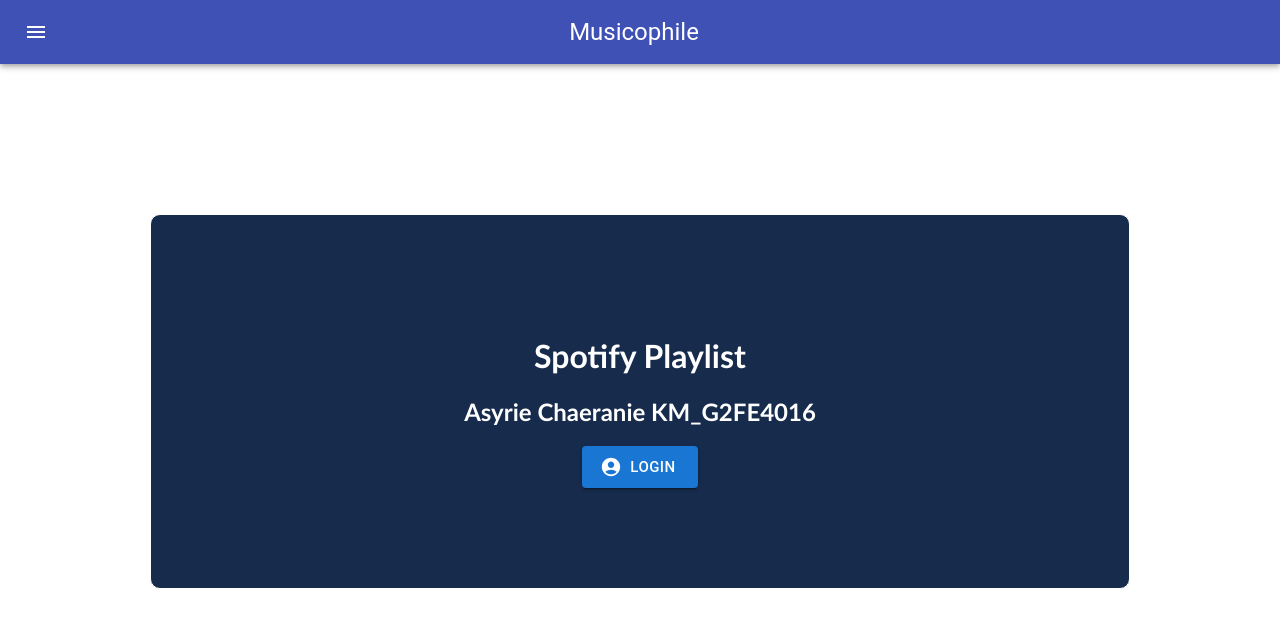
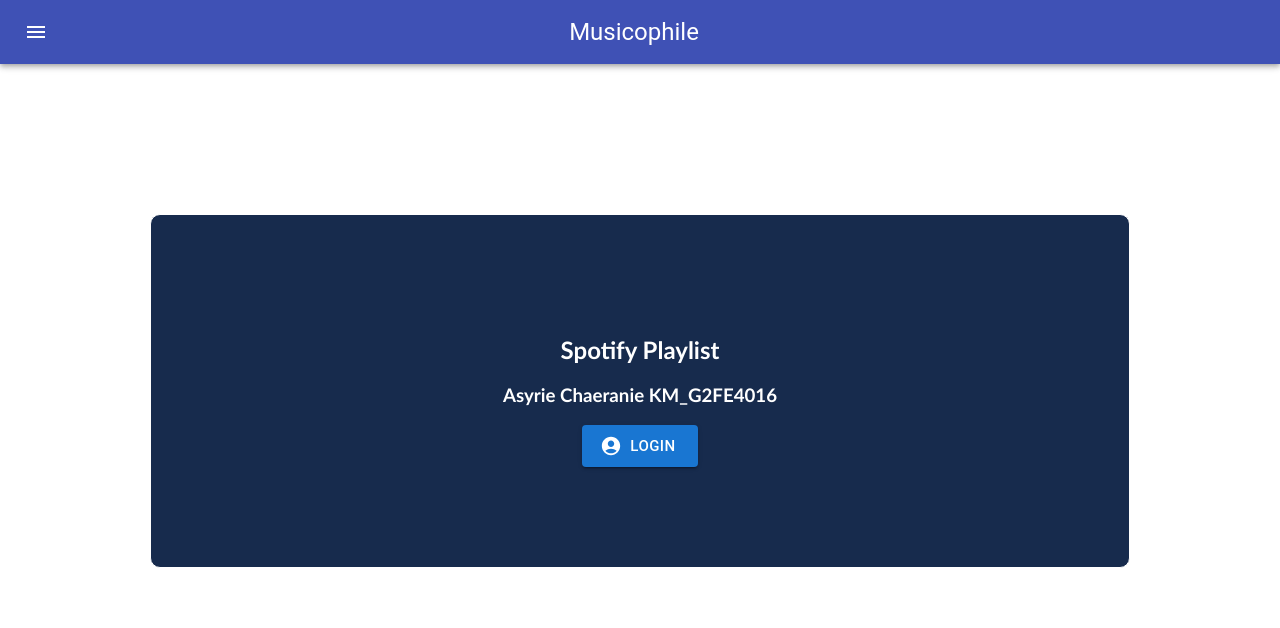
Before and after one commit to AsyrieChaeranie/Final-Projects, a React (Create React App) app: page / in a window 1280 px wide. Shown: the top 628 px of the page. Built offline with nearby package versions, Linux system fonts and the light colour scheme.

Commit message:
Progress

```diff
--- a/src/App.css
+++ b/src/App.css
@@ -8,11 +8,9 @@
   text-align: center;
 }
 h1{
-  color: white;
-}
-.outcard{
   color: black;
 }
+
 .h1,h2,h3,label{
   color: white;
 }
--- a/src/pages/home.js
+++ b/src/pages/home.js
@@ -23,8 +23,8 @@
 
   return (
     <div className='logincard'>
-      <h1>Spotify Playlist</h1>
-      <h2 className='aci'>Asyrie Chaeranie KM_G2FE4016</h2>
+      <h2>Spotify Playlist</h2>
+      <h3 className='aci'>Asyrie Chaeranie KM_G2FE4016</h3>
       <Login />
     </div>
   );
```
